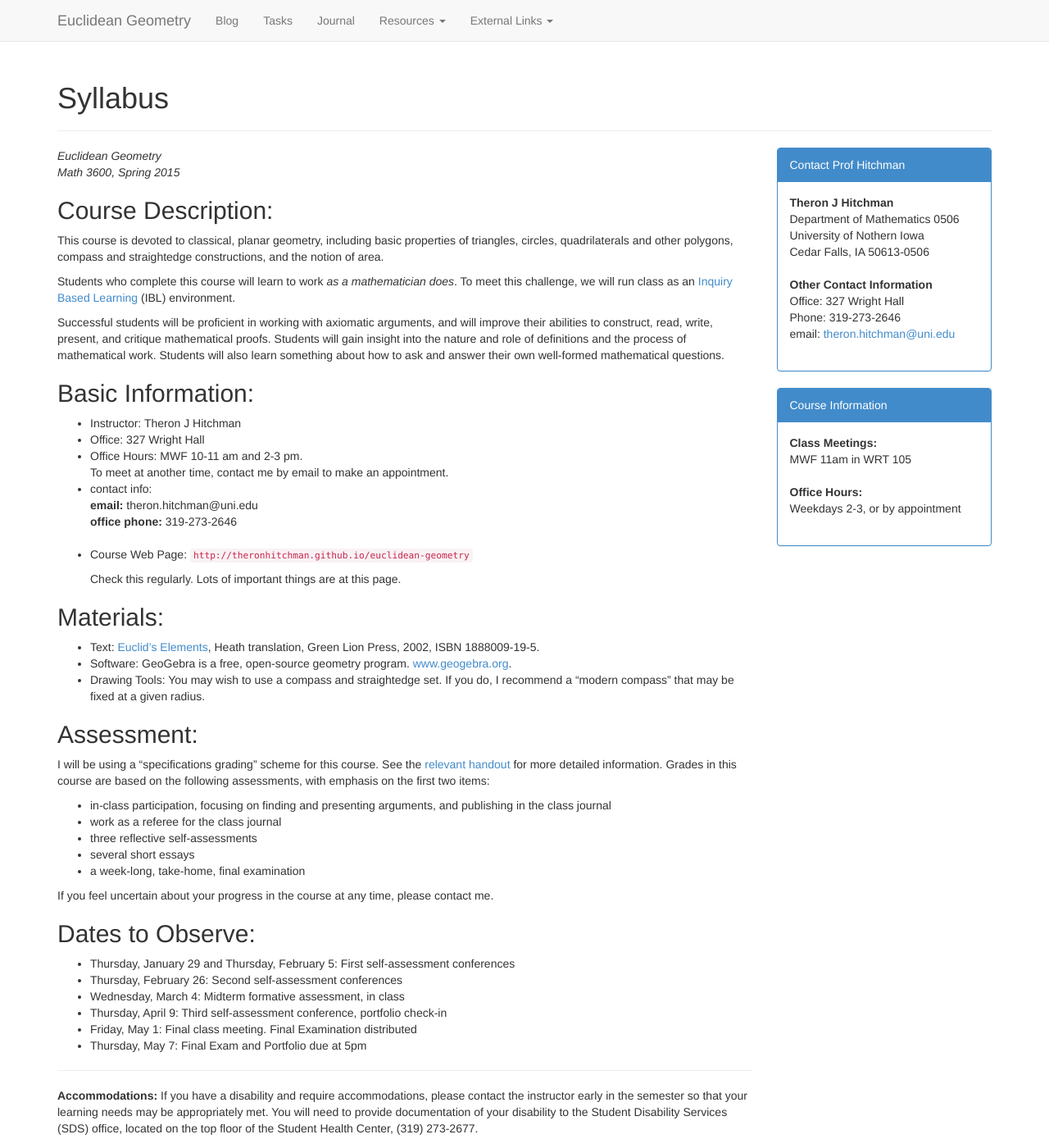
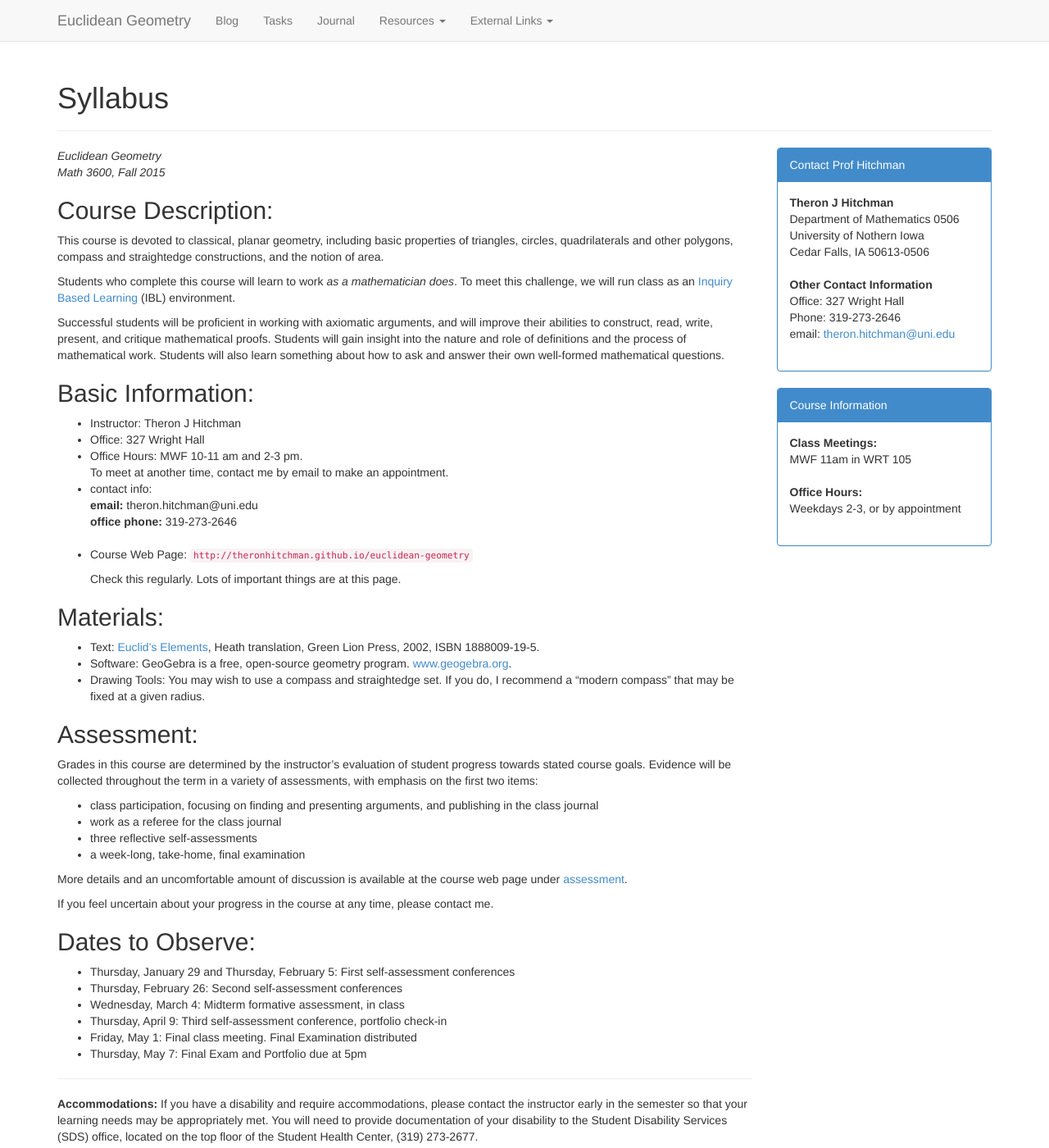
Before and after one commit to theronhitchman/euclidean-geometry, a Jekyll site: the page built from syllabus/index.md, in a window 1280 px wide and 1400 px high. Shown: the whole window at 82% size. Built offline with Jekyll 4.4.1, drawn with Linux system fonts in a browser that asks for light colours; nearby versions of some CDN libraries.

Commit message:
update syllabus assessment language

```diff
--- a/syllabus/index.md
+++ b/syllabus/index.md
@@ -4,7 +4,7 @@ layout: default
 ---
 
 *Euclidean Geometry*<br />
-*Math 3600, Spring 2015*
+*Math 3600, Fall 2015*
 
 
 ##Course Description:
@@ -51,15 +51,17 @@ I recommend a “modern compass” that may be fixed at a given radius.
 
 ## Assessment:
 
-I will be using a "specifications grading" scheme for this course. See the
-[relevant handout][specs] for more detailed information. Grades in this course are based
-on the following assessments, with emphasis on the first two items:
+Grades in this course are determined by the instructor's evaluation of student progress
+towards stated course goals. Evidence will be collected throughout the term in a
+variety of assessments, with emphasis on the first two items:
 
-- in-class participation, focusing on finding and presenting arguments, and publishing in the class journal
+- class participation, focusing on finding and presenting arguments, and publishing in the class journal
 - work as a referee for the class journal
 - three reflective self-assessments
-- several short essays
 - a week-long, take-home, final examination
+
+More details and an uncomfortable amount of discussion is available at the course
+web page under [assessment][assessment].
 
 If you feel uncertain about your progress in the course at any time, please contact me.
 
@@ -90,6 +92,6 @@ If you feel uncertain about your progress in the course at any time, please cont
   call (319) 273-6023 for more information or to set up an appointment.
 
 [GreenLionPress]: http://www.greenlion.com/euclid.html
-[specs]: {{site.baseurl}}/specs-grading/
+[assessment]: {{site.baseurl}}/assessment/
 [ggb]: www.geogebra.org
 [IBL]: http://theronhitchman.github.io/euclidean-geometry/inquiry-based-learning/
```
